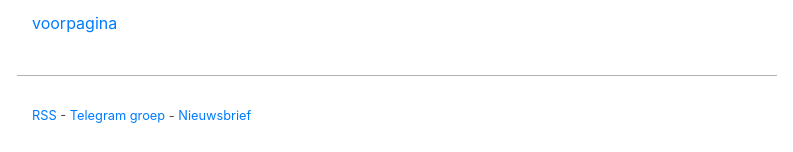
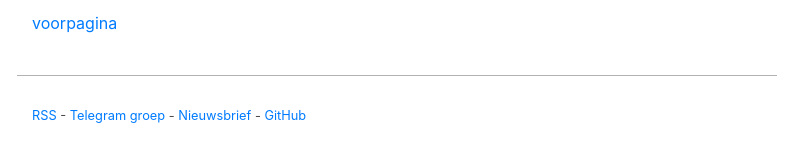
Before and after one commit to geensnor/geensnor.nl, a Jekyll site: the page built from _posts/2021-05-26-Kunst, uitgelegd.md, in a window 1280 px wide. Shown: the part 1385-1537 px from the top of the page, without its empty margins (243-1036 px from the left). Built offline with Jekyll 4.4.1, drawn with Linux system fonts in a browser that asks for light colours.

Commit message:
GitHub in footer

```diff
--- a/_includes/footer.html
+++ b/_includes/footer.html
@@ -1,7 +1,10 @@
 <footer>
   <div class="row justify-content-center">
     <div class="col-md-8 content-container line-top">
-      <a class="umami--click--footer-feed" href="../feed.xml">RSS</a> - <a class="umami--click--footer-telegram" href="https://t.me/geensnor">Telegram groep</a> - <a class="umami--click--footer-nieuwsbrief" href="https://www.getrevue.co/profile/geensnor">Nieuwsbrief</a>
+      <a class="umami--click--footer-feed" href="../feed.xml">RSS</a> - <a class="umami--click--footer-telegram"
+        href="https://t.me/geensnor">Telegram groep</a> - <a class="umami--click--footer-nieuwsbrief"
+        href="https://www.getrevue.co/profile/geensnor">Nieuwsbrief</a> - <a class="umami--click--footer-github"
+        href="https://github.com/geensnor/geensnor.nl">GitHub</a>
     </div>
   </div>
 
```
